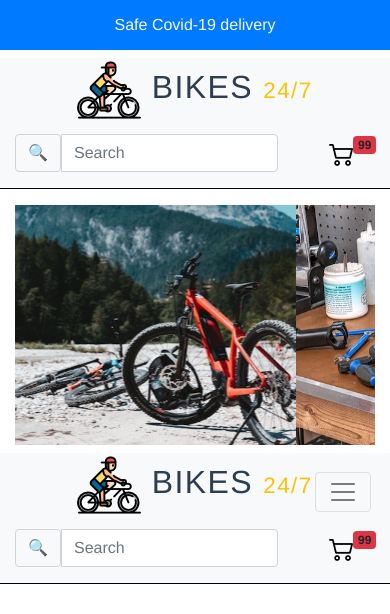
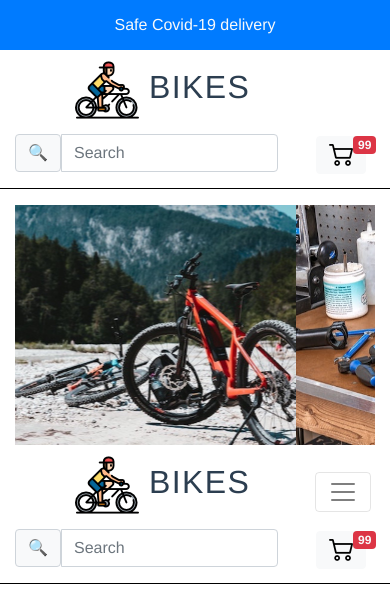
Before and after one commit to dawmic/vue-shop, a Vue app: page / in a window 390 px wide. Shown: the top 614 px of the page. Built offline with nearby package versions, Linux system fonts and the light colour scheme.

Commit message:
change rwd styles

```diff
--- a/src/components/Header.vue
+++ b/src/components/Header.vue
@@ -1,11 +1,11 @@
 <template>
-  <nav class="container-fluid">
+  <header class="container-fluid">
     <div class="row align-items-center mt-2">
-      <div class="col-12 col-md-6 order-md-2">
+      <div class="col-10 col-md-6  order-md-2" @click="moveToHomepage">
         <h1 clas="text-secondary d-flex justify-content-start">
           <img src="@/assets/bicycle.png" alt="bicycle logo" /> BIKES
           <!--<div>Icons made by <a href="https://www.freepik.com" title="Freepik">Freepik</a> from <a href="https://www.flaticon.com/" title="Flaticon">www.flaticon.com</a></div>-->
-          <span class="text-warning">24/7</span>
+          <span class="text-warning logo-text">24/7</span>
         </h1>
       </div>
       <div class="input-group mt-1 mb-3 col-9 col-md-3 order-md-1">
@@ -30,7 +30,7 @@
             class="cart-icon"
             alt="shopping cart"
           />
-         <!-- <div>Icons made by <a href="https://www.flaticon.com/authors/kiranshastry" title="Kiranshastry">Kiranshastry</a> from <a href="https://www.flaticon.com/" title="Flaticon">www.flaticon.com</a></div>-->
+          <!-- <div>Icons made by <a href="https://www.flaticon.com/authors/kiranshastry" title="Kiranshastry">Kiranshastry</a> from <a href="https://www.flaticon.com/" title="Flaticon">www.flaticon.com</a></div>-->
           <span
             class="
               position-absolute
@@ -40,6 +40,7 @@
               badge
               rounded-pill
               bg-danger
+              text-light
             "
           >
             {{ cartNumber }}
@@ -47,7 +48,8 @@
         </button>
       </div>
     </div>
-  </nav>
+    <div class="row align-items-center"></div>
+  </header>
 </template>
 
 <script>
@@ -58,14 +60,19 @@ export default {
       cartNumber: 99,
     };
   },
+  methods:{
+    moveToHomepage(){
+      this.$router.push('/');
+    }
+  }
 };
 </script>
 
 <style lang="scss" scoped>
-nav {
+header {
   min-height: 5rem;
   border-bottom: 1px solid black;
-  background: var(--light);
+
   div {
     height: 100%;
   }
@@ -82,6 +89,10 @@ h1 {
   h1 {
     width: 100%;
   }
+  .logo-text{
+    display: none;
+  }
+
 }
 @include media-sm {
   h1 {
```
